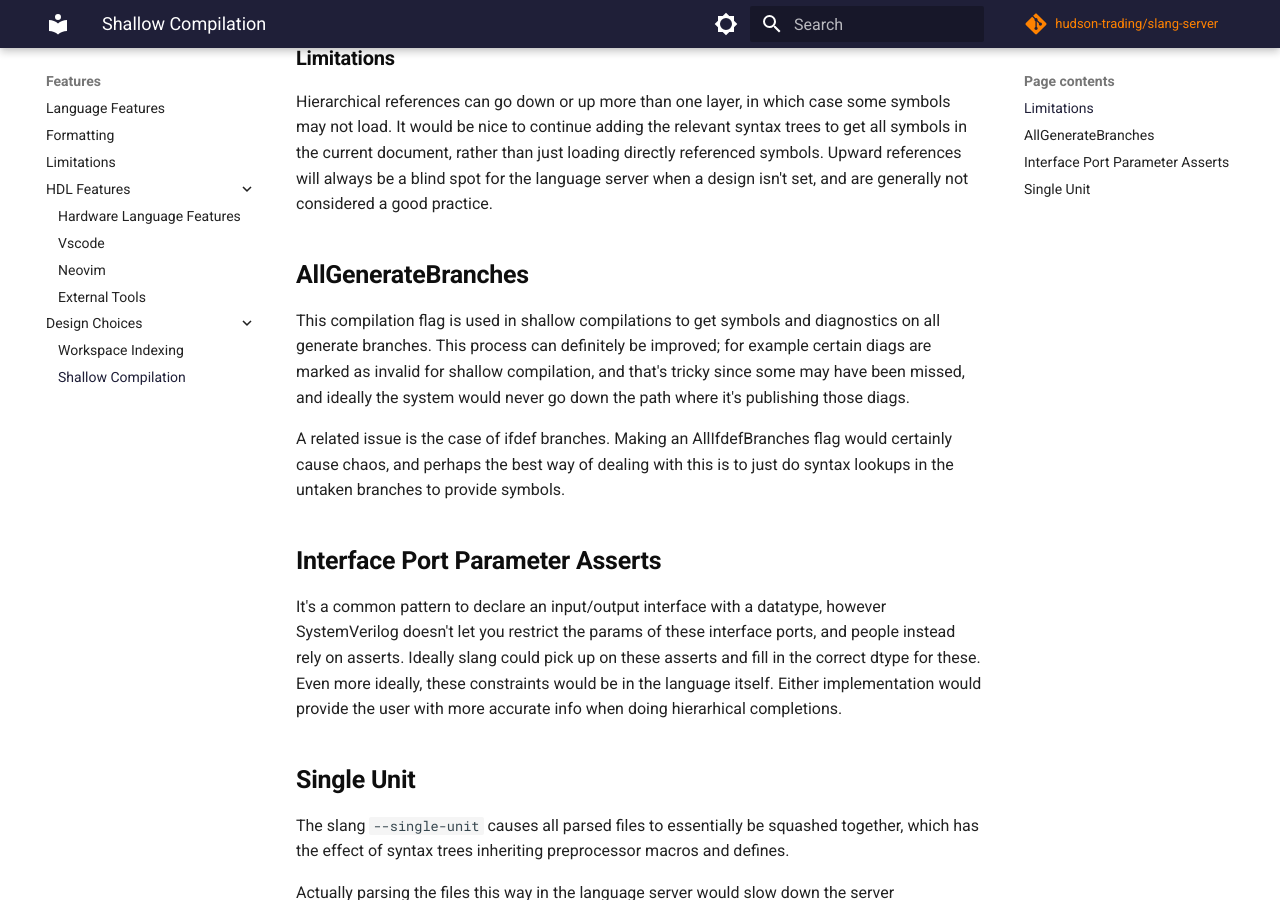
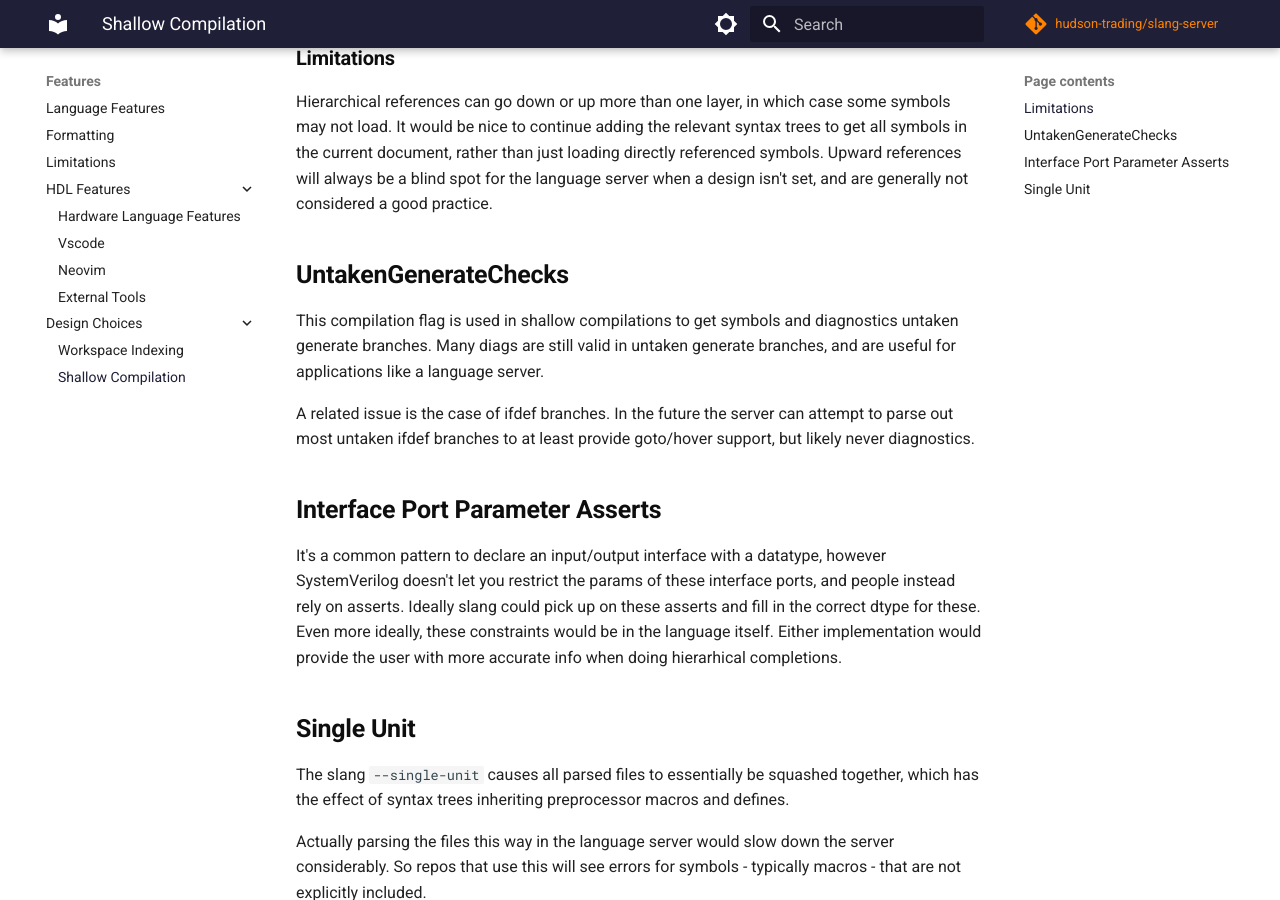
Before and after one commit to hudson-trading/slang-server, an MkDocs documentation site: the page built from docs/features/design/shallow.md, in a window 1280 px wide and 900 px high, scrolled down 452 px. Built offline with MkDocs 1.6.1 and Material for MkDocs 9.7.7, drawn with Linux system fonts in a browser that asks for light colours; comment, search, counter and statistics services are not loaded.

```diff
--- a/docs/features/design/shallow.md
+++ b/docs/features/design/shallow.md
@@ -9,11 +9,11 @@
 
 Hierarchical references can go down or up more than one layer, in which case some symbols may not load. It would be nice to continue adding the relevant syntax trees to get all symbols in the current document, rather than just loading directly referenced symbols. Upward references will always be a blind spot for the language server when a design isn't set, and are generally not considered a good practice.
 
-## AllGenerateBranches
+## UntakenGenerateChecks
 
-This compilation flag is used in shallow compilations to get symbols and diagnostics on all generate branches. This process can definitely be improved; for example certain diags are marked as invalid for shallow compilation, and that's tricky since some may have been missed, and ideally the system would never go down the path where it's publishing those diags.
+This compilation flag is used in shallow compilations to get symbols and diagnostics untaken generate branches. Many diags are still valid in untaken generate branches, and are useful for applications like a language server.
 
-A related issue is the case of ifdef branches. Making an AllIfdefBranches flag would certainly cause chaos, and perhaps the best way of dealing with this is to just do syntax lookups in the untaken branches to provide symbols.
+A related issue is the case of ifdef branches. In the future the server can attempt to parse out most untaken ifdef branches to at least provide goto/hover support, but likely never diagnostics.
 
 ## Interface Port Parameter Asserts
 
```
Also changed, not shown: 3 other files.
